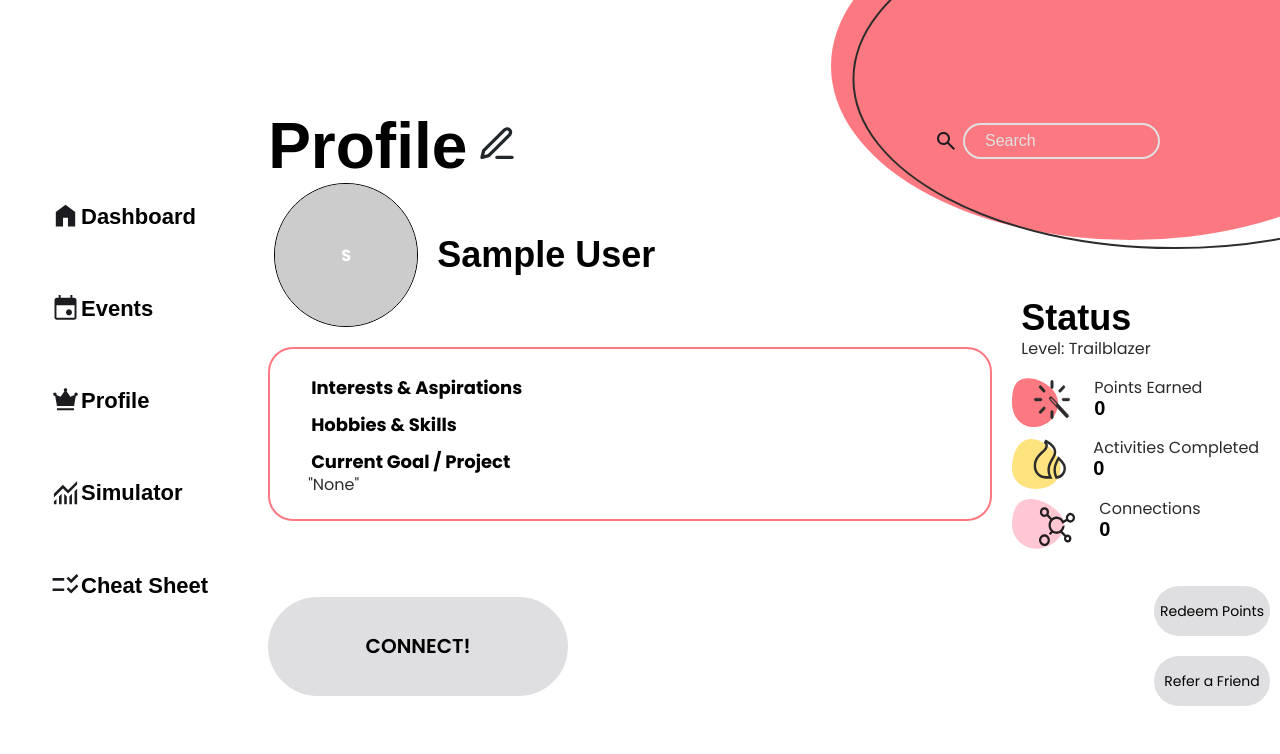
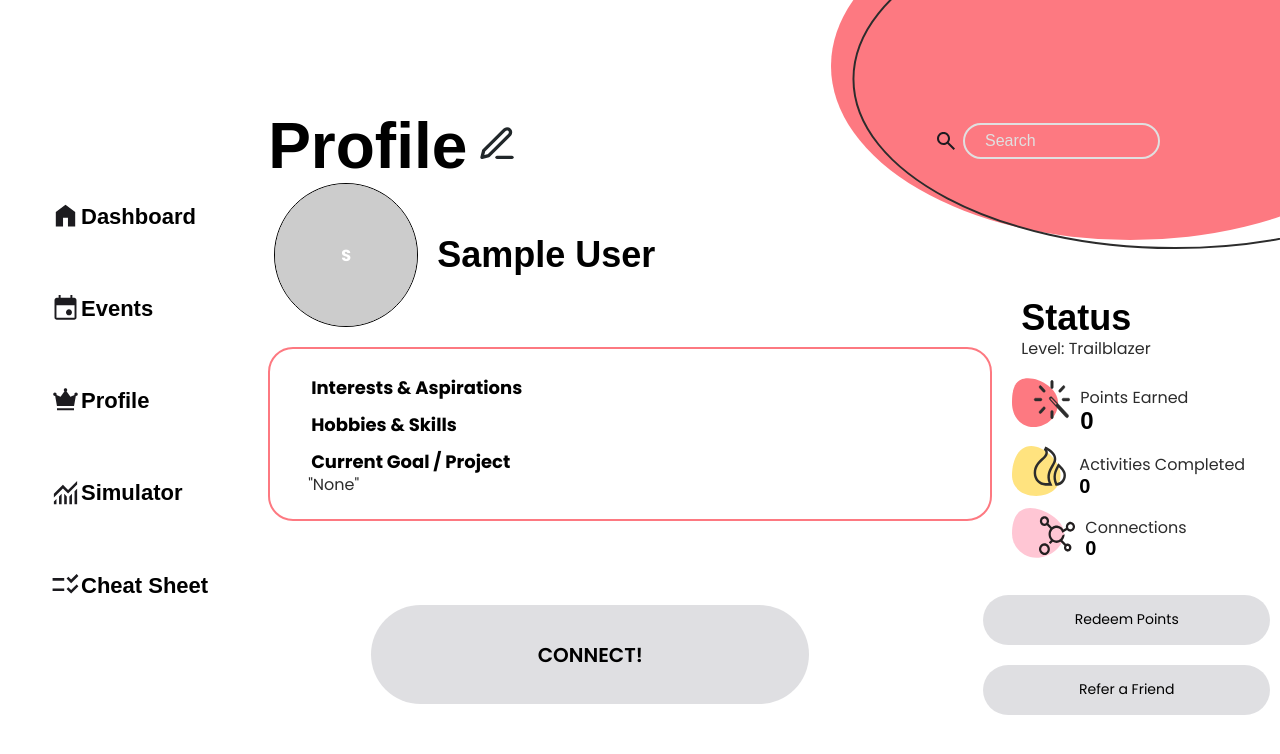
Before and after one commit to SofiyaBaranouskaya/Doe, a Django app: page /profile_page/ in a window 1280 px wide. Shown: the top 754 px of the page. Run offline with Django 5.2, Linux system fonts and the light colour scheme; the visitor is signed in with stand-in values (Sample User, id 1); some web fonts are replaced.

Commit message:
user profile buttons fixed

```diff
--- a/templates/videos/user_profile.html
+++ b/templates/videos/user_profile.html
@@ -584,9 +584,11 @@
                 font-size: 20px;
                 font-weight: 600;
                 height: 99px;
+                margin: auto;
+            }
 
             .redeem_btn {
-                width: 75%;
+                width: 65%;
             }
 
             .two_buttons {
```
